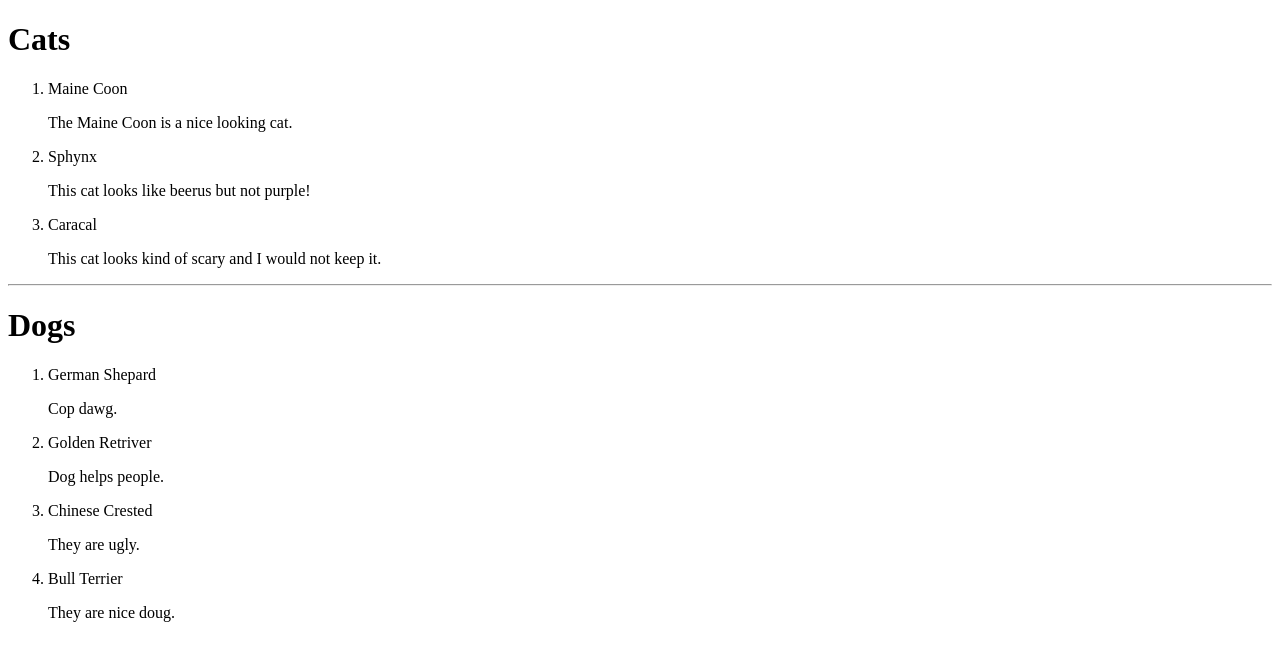
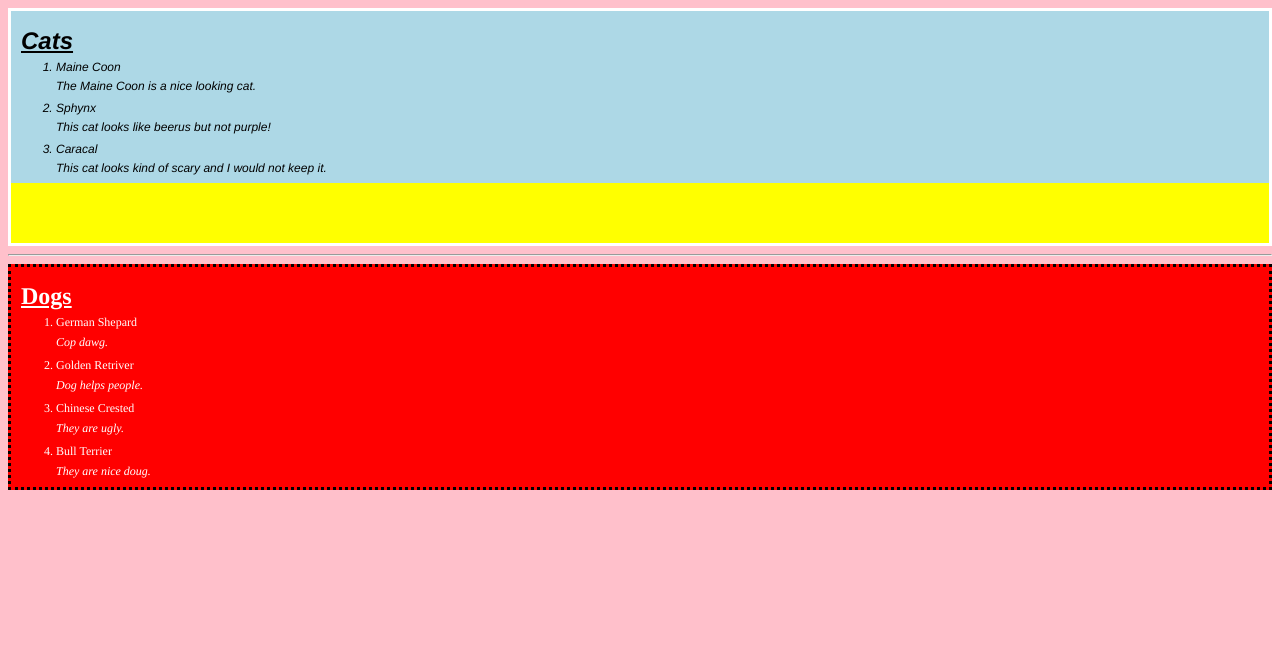
Before and after one commit to Ryan-Logic/divs, a plain HTML site: page index.html in a window 1280 px wide. Drawn offline with Linux system fonts and the light colour scheme.

Commit message:
css added

```diff
--- a/index.html
+++ b/index.html
@@ -3,9 +3,10 @@
   <head>
     <meta charset="utf-8">
     <title>Divs</title>
+    <link rel="stylesheet" href="resources/css/styles.css">
   </head>
   <body>
-    <div>
+    <div class="cat">
 
 
     <h1>Cats</h1>
@@ -18,12 +19,15 @@
           <p>This cat looks kind of scary and I would not keep it.</p>
 
       </ol>
+      <div class="secondDiv">
+
+      </div>
 
     </div>
 
     <hr>
 
-    <div>
+    <div class="dog">
 
     <h1>Dogs</h1>
       <ol>
--- a/resources/css/styles.css
+++ b/resources/css/styles.css
@@ -0,0 +1,50 @@
+.cat {
+  font-family: helvetica;
+  font-size: 12px;
+  font-weight: bold;
+  font-style: italic;
+  background-color: lightblue;
+  border-style: solid;
+  border-color:white;
+}
+
+h1 {
+  padding-left: 10px;
+  text-decoration: underline;
+  margin-bottom: 5px;
+}
+
+p {
+  font-weight: lighter;
+  font-style: italic;
+  margin-top:5px;
+  margin-bottom:8px;
+}
+
+.dog {
+  font-family:times;
+  font-size: 12px;
+  font-weight: bold;
+  background-color: red;
+  border-style: dotted;
+  color:white;
+  border-color: black;
+}
+
+li {
+  font-weight: lighter;
+}
+
+body{
+  background-color:pink;
+  font-family:
+}
+
+.secondDiv{
+  background-color: Yellow;
+  padding: 50px 25px 10px 5px;
+}
+
+ol {
+  margin:5px;
+}
```
